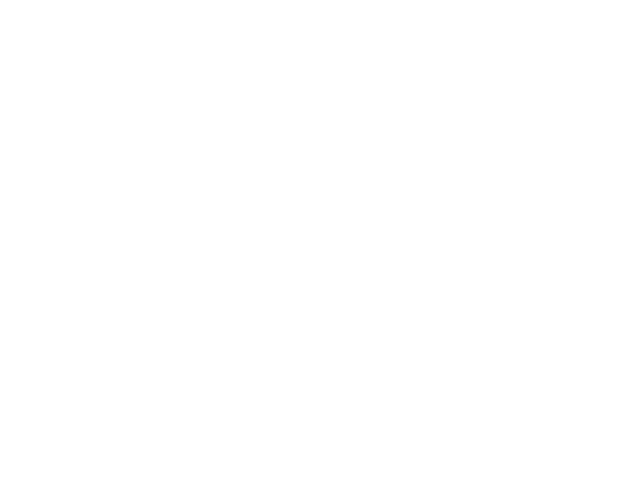
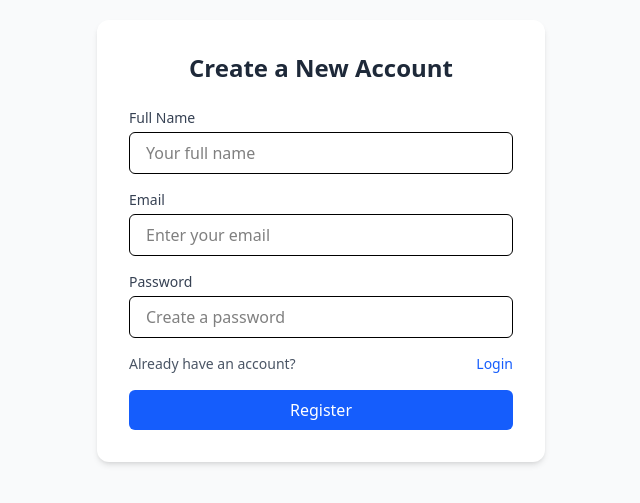
Before and after one commit to Abubokkor98/collegeFlow-client, a React (Vite) app: page /register in a window 1280 px wide. Before the commit this address had no page. Shown: the part 159-662 px from the top of the page, without its empty margins (319-959 px from the left). Built offline with nearby package versions, Linux system fonts and the light colour scheme.

Commit message:
feat: implement login and registration pages, update routing, and modify secure navigation

```diff
--- a/src/hooks/useAxiosSecure.jsx
+++ b/src/hooks/useAxiosSecure.jsx
@@ -29,7 +29,7 @@ export default function useAxiosSecure() {
       const status = error.response.status;
       if (status === 401 || status === 403) {
         await logoutUser();
-        navigate("/auth/login");
+        navigate("/login");
       }
       return Promise.reject(error);
     }
--- /dev/null
+++ b/src/pages/auth/Login.jsx
@@ -0,0 +1,52 @@
+import React from "react";
+
+export default function Login() {
+  return (
+    <div className="min-h-screen flex items-center justify-center bg-gray-50 px-4">
+      <div className="w-full max-w-md p-8 space-y-6 bg-white rounded-xl shadow-md">
+        <h2 className="text-center text-2xl font-bold text-gray-800">
+          Login to Your Account
+        </h2>
+        <form className="space-y-4">
+          <div>
+            <label className="block text-sm font-medium text-gray-700">
+              Email
+            </label>
+            <input
+              type="email"
+              className="w-full mt-1 px-4 py-2 border rounded-md focus:outline-none focus:ring-2 focus:ring-blue-500"
+              placeholder="Enter your email"
+            />
+          </div>
+          <div>
+            <label className="block text-sm font-medium text-gray-700">
+              Password
+            </label>
+            <input
+              type="password"
+              className="w-full mt-1 px-4 py-2 border rounded-md focus:outline-none focus:ring-2 focus:ring-blue-500"
+              placeholder="Enter your password"
+            />
+          </div>
+          <div className="flex items-center justify-between text-sm">
+            <a
+              href="/forgot-password"
+              className="text-blue-600 hover:underline"
+            >
+              Forgot password?
+            </a>
+            <a href="/register" className="text-blue-600 hover:underline">
+              Register
+            </a>
+          </div>
+          <button
+            type="submit"
+            className="w-full bg-blue-600 text-white py-2 rounded-md hover:bg-blue-700"
+          >
+            Login
+          </button>
+        </form>
+      </div>
+    </div>
+  );
+}
--- /dev/null
+++ b/src/pages/auth/Register.jsx
@@ -0,0 +1,57 @@
+import React from "react";
+
+export default function Register() {
+  return (
+    <div className="min-h-screen flex items-center justify-center bg-gray-50 px-4">
+      <div className="w-full max-w-md p-8 space-y-6 bg-white rounded-xl shadow-md">
+        <h2 className="text-center text-2xl font-bold text-gray-800">
+          Create a New Account
+        </h2>
+        <form className="space-y-4">
+          <div>
+            <label className="block text-sm font-medium text-gray-700">
+              Full Name
+            </label>
+            <input
+              type="text"
+              className="w-full mt-1 px-4 py-2 border rounded-md focus:outline-none focus:ring-2 focus:ring-blue-500"
+              placeholder="Your full name"
+            />
+          </div>
+          <div>
+            <label className="block text-sm font-medium text-gray-700">
+              Email
+            </label>
+            <input
+              type="email"
+              className="w-full mt-1 px-4 py-2 border rounded-md focus:outline-none focus:ring-2 focus:ring-blue-500"
+              placeholder="Enter your email"
+            />
+          </div>
+          <div>
+            <label className="block text-sm font-medium text-gray-700">
+              Password
+            </label>
+            <input
+              type="password"
+              className="w-full mt-1 px-4 py-2 border rounded-md focus:outline-none focus:ring-2 focus:ring-blue-500"
+              placeholder="Create a password"
+            />
+          </div>
+          <div className="flex items-center justify-between text-sm">
+            <span className="text-gray-600">Already have an account?</span>
+            <a href="/login" className="text-blue-600 hover:underline">
+              Login
+            </a>
+          </div>
+          <button
+            type="submit"
+            className="w-full bg-blue-600 text-white py-2 rounded-md hover:bg-blue-700"
+          >
+            Register
+          </button>
+        </form>
+      </div>
+    </div>
+  );
+}
--- a/src/routes/Routes.jsx
+++ b/src/routes/Routes.jsx
@@ -1,11 +1,15 @@
 import { BrowserRouter, Routes, Route } from "react-router";
-import Home from "../pages/Home";
+import Home from "../pages/home/Home";
+import Login from "../pages/auth/Login";
+import Register from "../pages/auth/Register";
 
 export default function AllRoutes() {
   return (
     <BrowserRouter>
       <Routes>
         <Route index element={<Home />} />
+        <Route path="/login" element={<Login />} />
+        <Route path="/register" element={<Register />} />
       </Routes>
     </BrowserRouter>
   );
```
Also changed, not shown: src/pages/home/Home.jsx (renamed from src/pages/Home.jsx).
